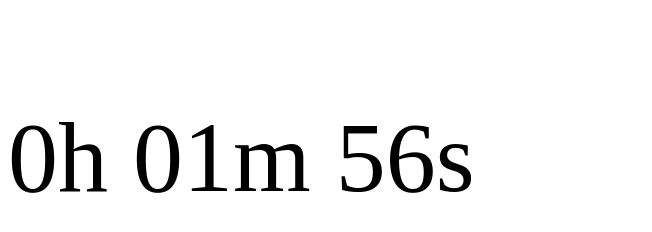
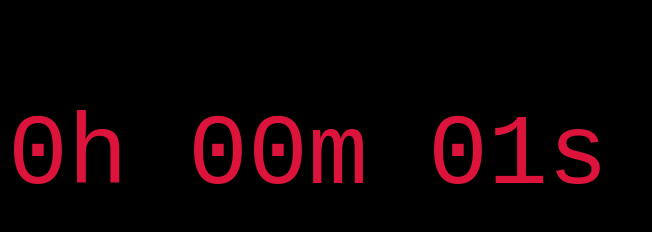
Before and after one commit to kostihiltunen/finish-button, a plain HTML site: page countdown.html in a window 1280 px wide. Shown: the whole page, without its empty margins (0-652 px from the left). Drawn offline with Linux system fonts and the light colour scheme.

Commit message:
minor change

```diff
--- a/countdown.js
+++ b/countdown.js
@@ -1,5 +1,7 @@
-// Date and time 60 minutes from now
-var countDownDate = new Date().getTime() + 1000 * 60 * 2.02;
+// global variable for time to countdown
+const countdownTime = 1000 * 60 * 0.1;
+// global variable for this moment added with time to countdown
+var countDownDate = new Date().getTime() + countdownTime;
 
 var x = setInterval(function () {
   // Date and time right now
--- a/style.css
+++ b/style.css
@@ -1,3 +1,8 @@
+body {
+  background-color: black;
+}
 p {
+  font-family: "Courier New", Courier, monospace;
   font-size: 100px;
+  color: crimson;
 }
```
